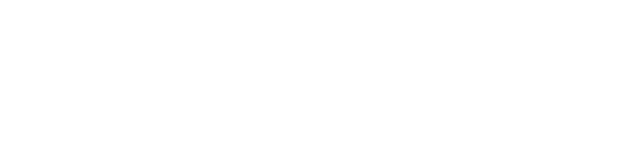
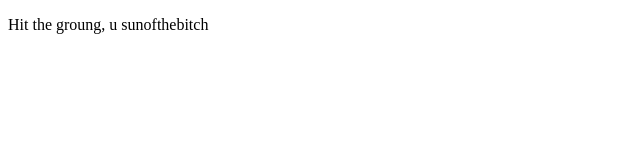
Before and after one commit to ALEXXXXANDER/TEST, a plain HTML site: page index.html in a window 1280 px wide. Shown: the whole page, without its empty margins (0-640 px from the left). Drawn offline with Linux system fonts and the light colour scheme.

Commit message:
New chanhing the file indexxx

```diff
--- a/index.html
+++ b/index.html
@@ -5,6 +5,6 @@
 	<title>GIt TESt</title>
 </head>
 <body>
-
+	<p>Hit the groung, u sunofthebitch</p>
 </body>
 </html>
```
